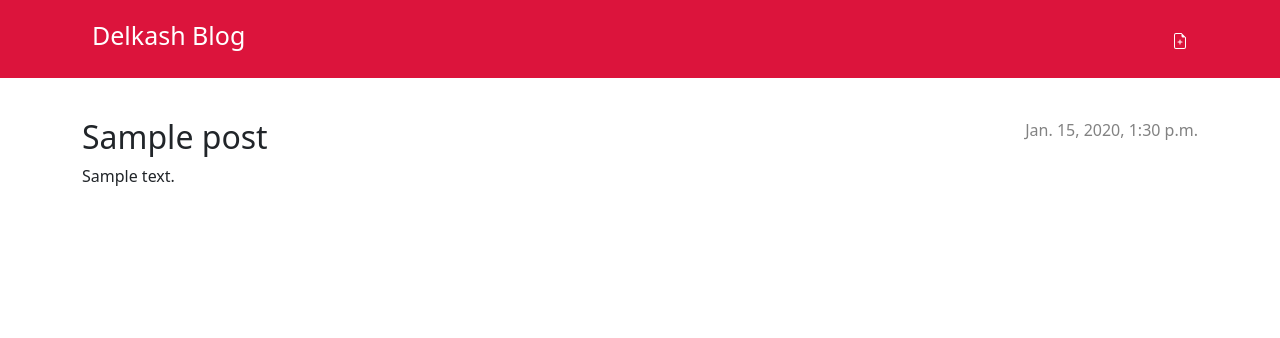
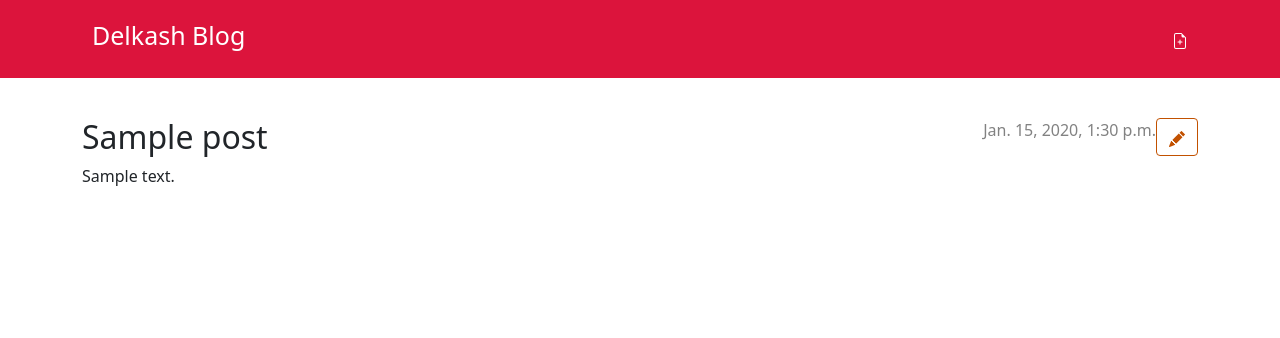
Before and after one commit to DELKASH-AMIR/DelkashBlog, a Django app: page /post/1 in a window 1280 px wide. Shown: the top 338 px of the page. Run offline with Django 4.2, Linux system fonts and the light colour scheme; a user stored in the database is signed in; tables that the repository leaves empty hold one stand-in row (values such as "Sample post").

Commit message:
Update post_detail.html

```diff
--- a/FirstBlog/Blog/templates/Blog/post_detail.html
+++ b/FirstBlog/Blog/templates/Blog/post_detail.html
@@ -2,6 +2,13 @@
 
 {% block content %}
     <article class="post">
+        <aside class="actions">
+            {% if user.is_authenticated %}
+            <a class="btn btn-secondary" href="{% url 'post_edit' pk=post.pk %}">
+              {% include './icons/pencil-fill.svg' %}
+            </a>
+            {% endif %}
+        </aside>
         {% if post.published_date %}
             <time class="date">
                 {{ post.published_date }}
```
